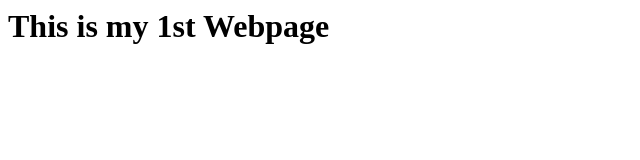
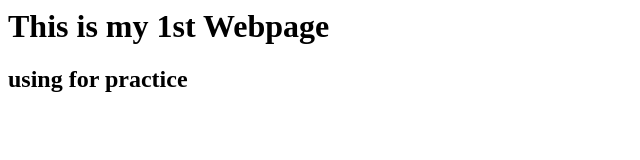
Before and after one commit to sonalijogalaxmi/practicerepo, a plain HTML site: page index.html in a window 1280 px wide. Shown: the whole page, without its empty margins (0-640 px from the left). Drawn offline with Linux system fonts and the light colour scheme.

Commit message:
update index file

```diff
--- a/index.html
+++ b/index.html
@@ -1 +1,2 @@
 <h1>This is my 1st Webpage</h1>
+<h2>using for practice</h2>
```
